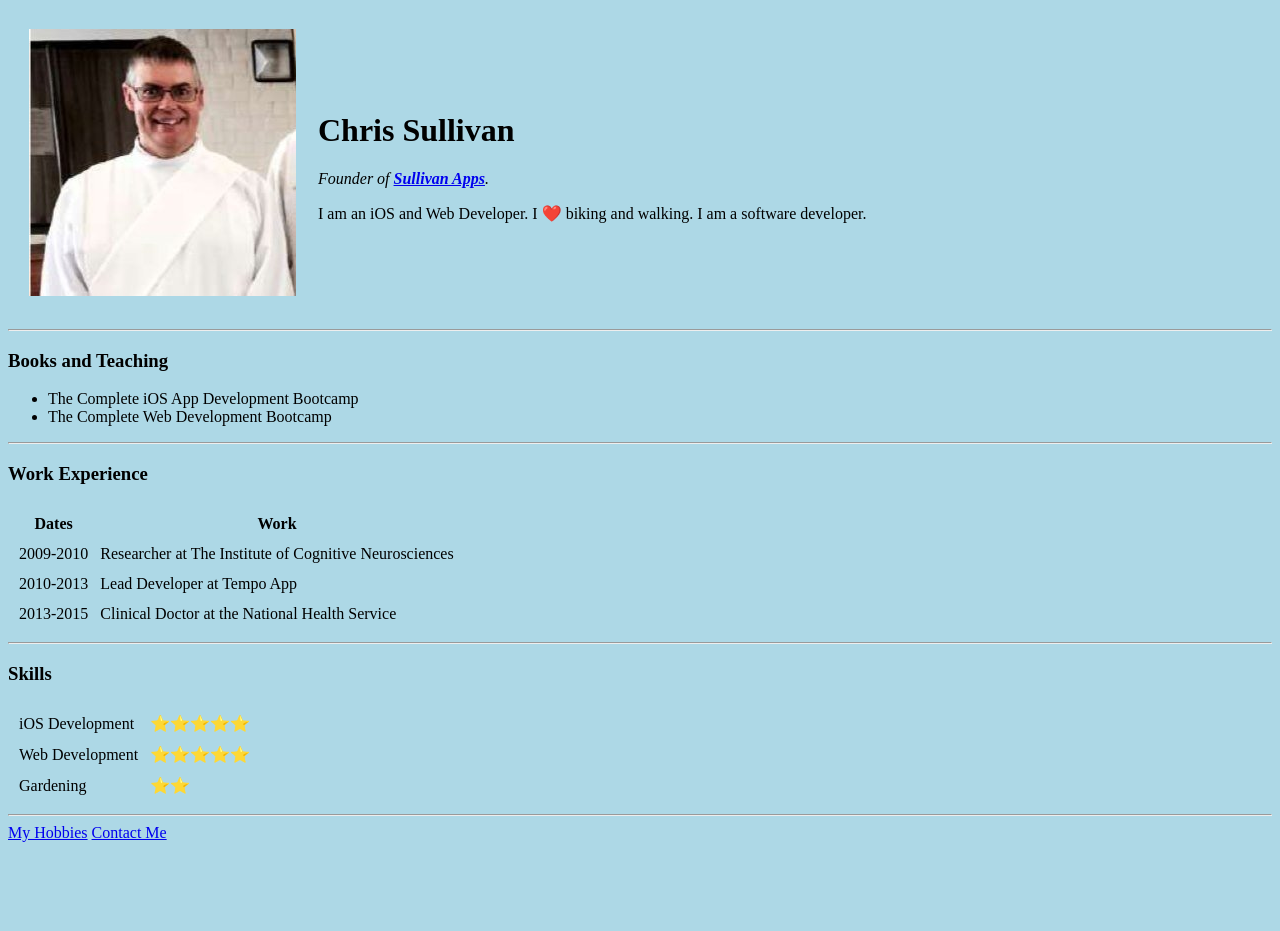
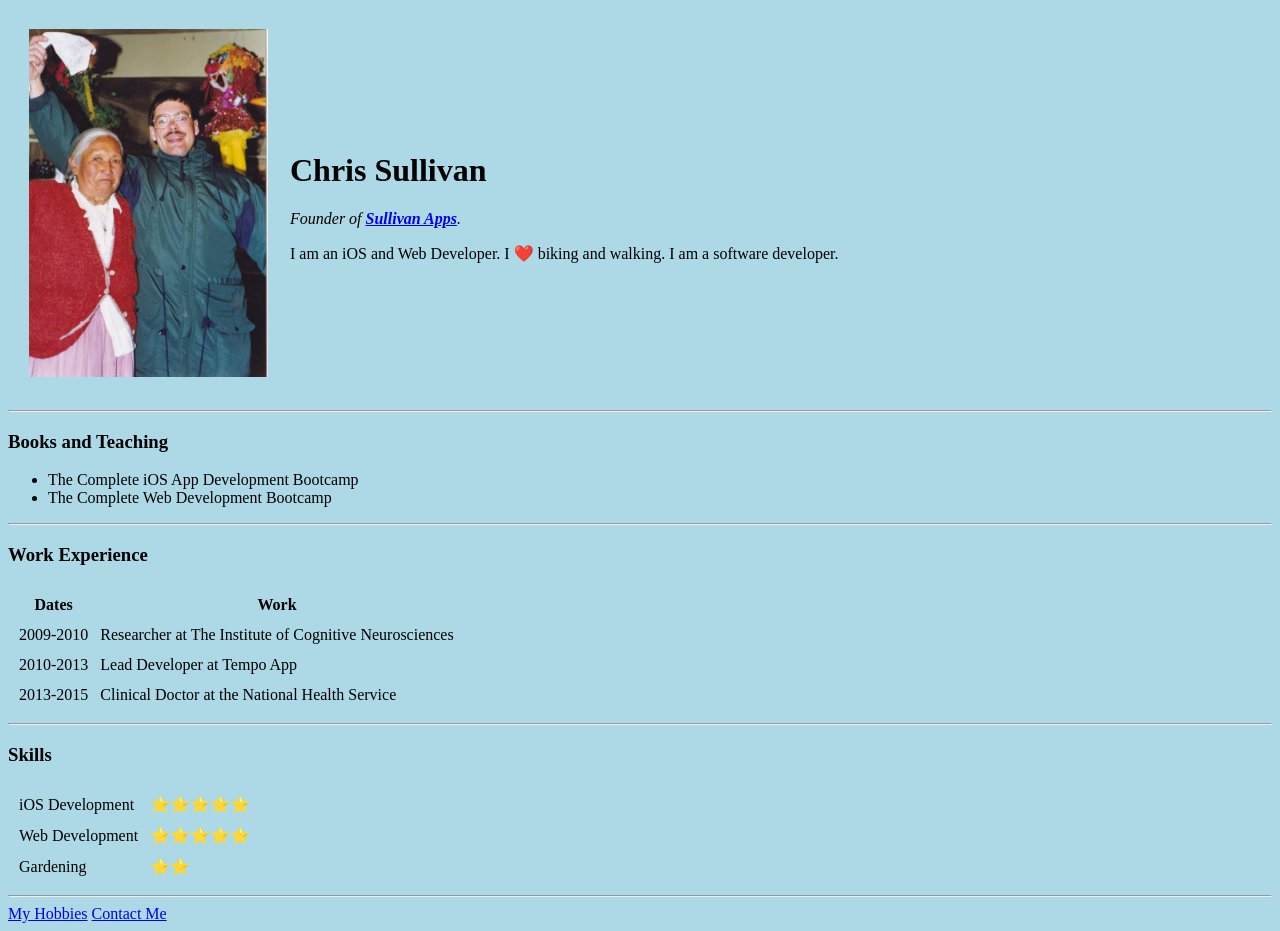
Before and after one commit to cr-sullivan/cv, a plain HTML site: page index.html in a window 1280 px wide. Before the commit the page ends 850 px from the top, so only its background shows below. Drawn offline with Linux system fonts and the light colour scheme.

Commit message:
Suegra photo

```diff
--- a/index.html
+++ b/index.html
@@ -12,7 +12,8 @@
 <body>
   <table cellspacing="20">
     <tr>
-      <td><img src="Images/facebook.jpg" alt="Chris profile picture"></td>
+      <td><img src="Images/Dancing with suegra in Bolivia.jpg" alt="Chris profile picture"
+        width="239" height="348"></td>
       <td>
         <h1>Chris Sullivan</h1>
         <p><em>Founder of <strong><a href="http://www.sullivanapps.co.nz">Sullivan Apps</a></strong>.</em></p>
```
Also changed, not shown: Images/Dancing with suegra in Bolivia.jpg (added).
